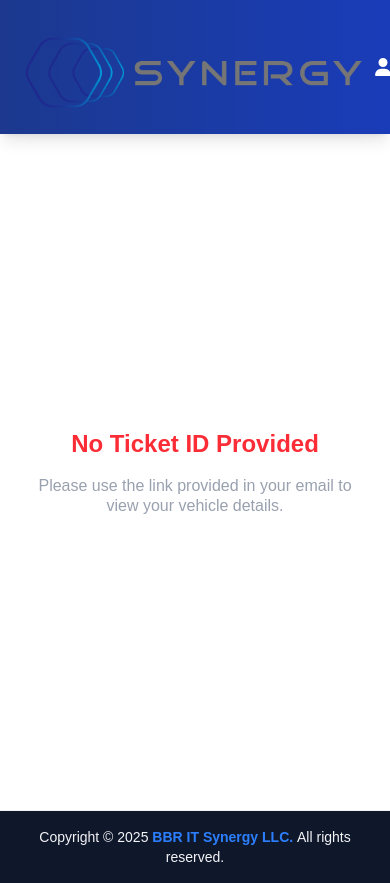
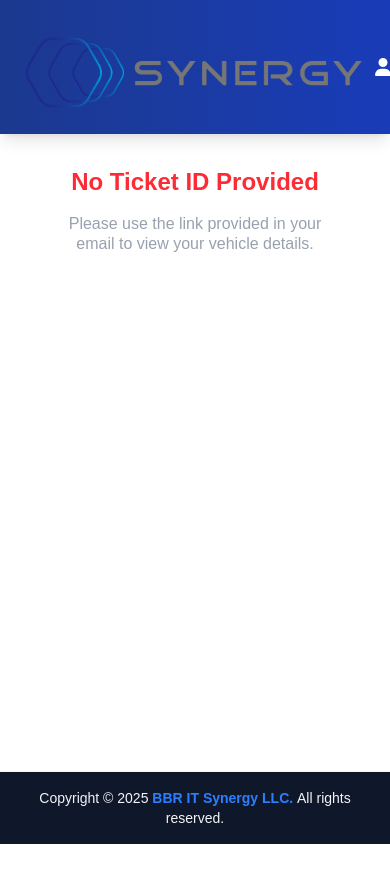
Before and after one commit to Synergyppr/parkingManagement, a Next.js app: page /request in a window 390 px wide. Shown: the top 883 px of the page. After the commit the page ends 844 px from the top, so only its background shows below. Built offline with nearby package versions, Linux system fonts and the light colour scheme.

Commit message:
Making mobile adjustments

```diff
--- a/src/app/components/RequestCar.tsx
+++ b/src/app/components/RequestCar.tsx
@@ -251,7 +251,7 @@
 
   if (!idFromUrl) {
     return (
-      <div className="min-h-[80vh] md:min-h-[87vh] flex items-center justify-center">
+      <div className="py-8 px-6 flex-1">
         <div className="text-center">
           <h1 className="text-2xl font-bold text-red-500 mb-4">
             No Ticket ID Provided
--- a/src/app/components/Tenants.tsx
+++ b/src/app/components/Tenants.tsx
@@ -145,7 +145,7 @@
           <div>
             <h2 className="text-2xl font-semibold">Tenant List</h2>
             <p className="text-gray-300 text-xs">
-              {Number(tenants?.length)} records
+              {tenants?.length ?? 0} records
             </p>
           </div>
           <button
--- a/src/app/layout.tsx
+++ b/src/app/layout.tsx
@@ -28,10 +28,11 @@
       <body
         className={`${geistSans.variable} ${geistMono.variable} antialiased`}
       >
-        <Header />
-
-        {children}
-        <Footer />
+        <div className="flex flex-col min-h-screen">
+          <Header />
+          <main className="flex-grow">{children}</main>
+          <Footer />
+        </div>
       </body>
     </html>
   );
```
